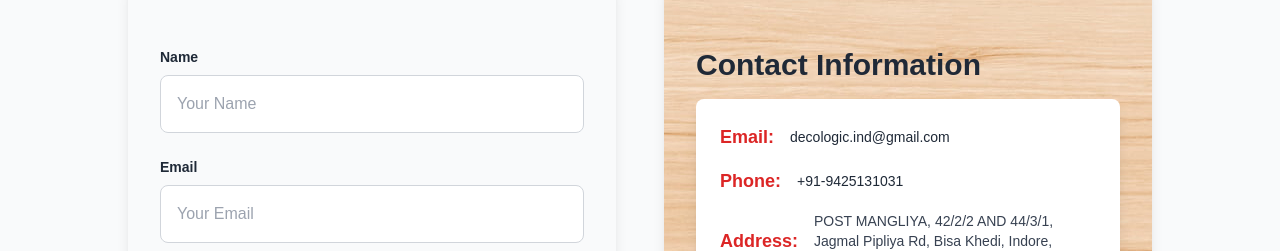
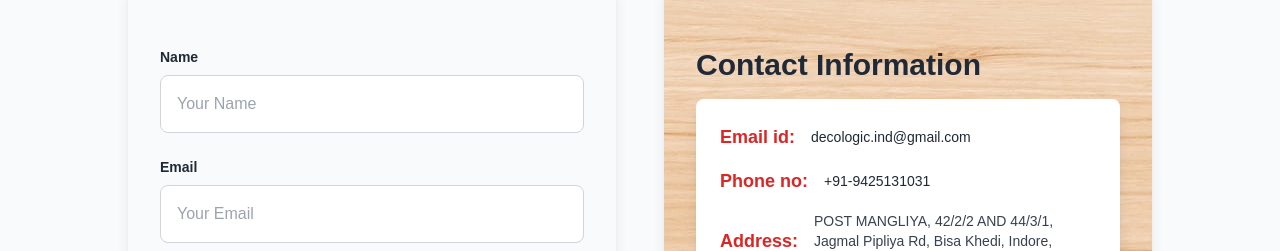
Before and after one commit to MihirJaiswal/dorwell, a Next.js app: page / in a window 1280 px wide. Shown: the part 4440-4691 px from the top of the page. Built offline with nearby package versions, Linux system fonts and the light colour scheme.

Commit message:
some changes

```diff
--- a/constant/index.ts
+++ b/constant/index.ts
@@ -116,12 +116,12 @@ export const navLinks = [
 
   export const contactInfo = [
     {
-      label: "Email",
+      label: "Email id",
       value: "decologic.ind@gmail.com",
       link: "mailto:decologic.ind@gmail.com",
     },
     {
-      label: "Phone",
+      label: "Phone no",
       value: "+91-9425131031",
       link: "tel:+919425131031",
     },
```
